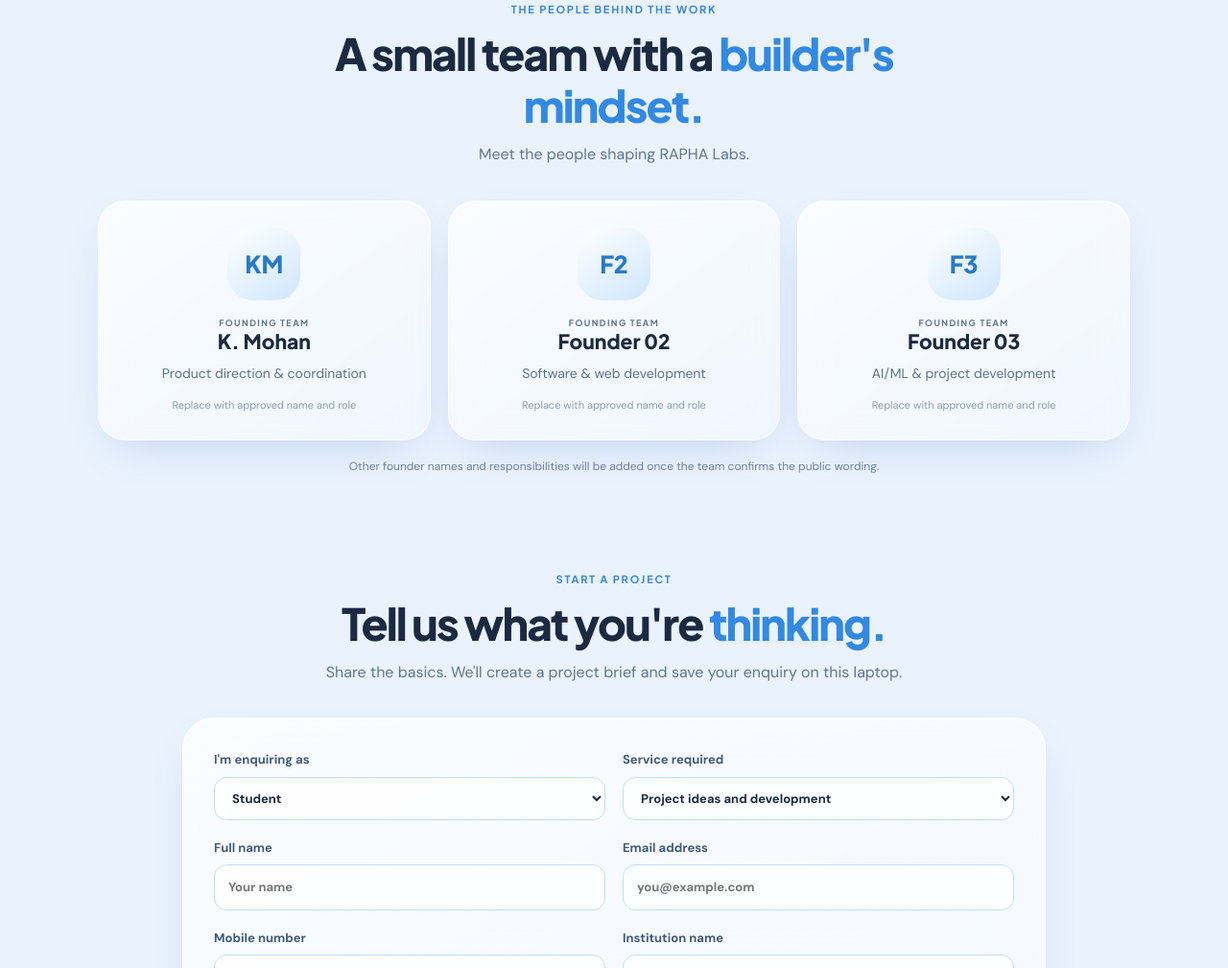
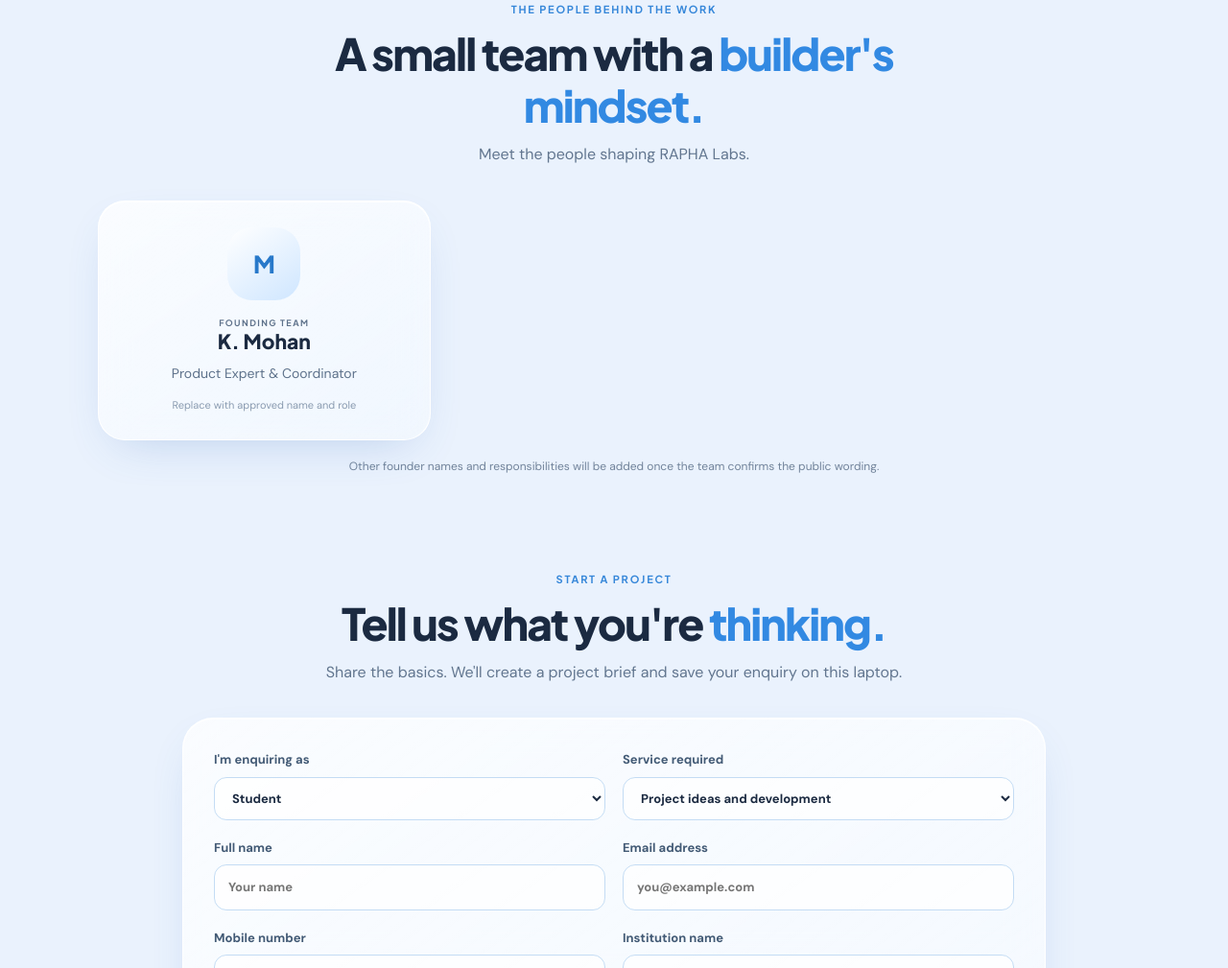
Before and after one commit to mohan123-arc/rapha-labs, a plain HTML site: page docs/index.html in a window 1280 px wide. Shown: the part 3239-4248 px from the top of the page at 96% size. Drawn offline with Linux system fonts and the light colour scheme.

Commit message:
Update RAPHA Labs founding team

```diff
--- a/docs/index.html
+++ b/docs/index.html
@@ -103,10 +103,8 @@
     <section class="section" id="team">
       <div class="section-heading"><p class="eyebrow">THE PEOPLE BEHIND THE WORK</p><h2>A small team with a <span class="blue">builder's mindset.</span></h2><p>Meet the people shaping RAPHA Labs.</p></div>
       <div class="team-grid">
-        <article class="glass team-card"><div class="avatar">KM</div><p class="eyebrow">FOUNDING TEAM</p><h3>K. Mohan</h3><p>Product direction &amp; coordination</p><span class="placeholder">Replace with approved name and role</span></article>
-        <article class="glass team-card"><div class="avatar">F2</div><p class="eyebrow">FOUNDING TEAM</p><h3>Founder 02</h3><p>Software &amp; web development</p><span class="placeholder">Replace with approved name and role</span></article>
-        <article class="glass team-card"><div class="avatar">F3</div><p class="eyebrow">FOUNDING TEAM</p><h3>Founder 03</h3><p>AI/ML &amp; project development</p><span class="placeholder">Replace with approved name and role</span></article>
-      </div>
+        <article class="glass team-card"><div class="avatar">M</div><p class="eyebrow">FOUNDING TEAM</p><h3>K. Mohan</h3><p>Product Expert &amp; Coordinator</p><span class="placeholder">Replace with approved name and role</span></article>
+        </div>
       <p class="disclaimer">Other founder names and responsibilities will be added once the team confirms the public wording.</p>
     </section>
 
```
